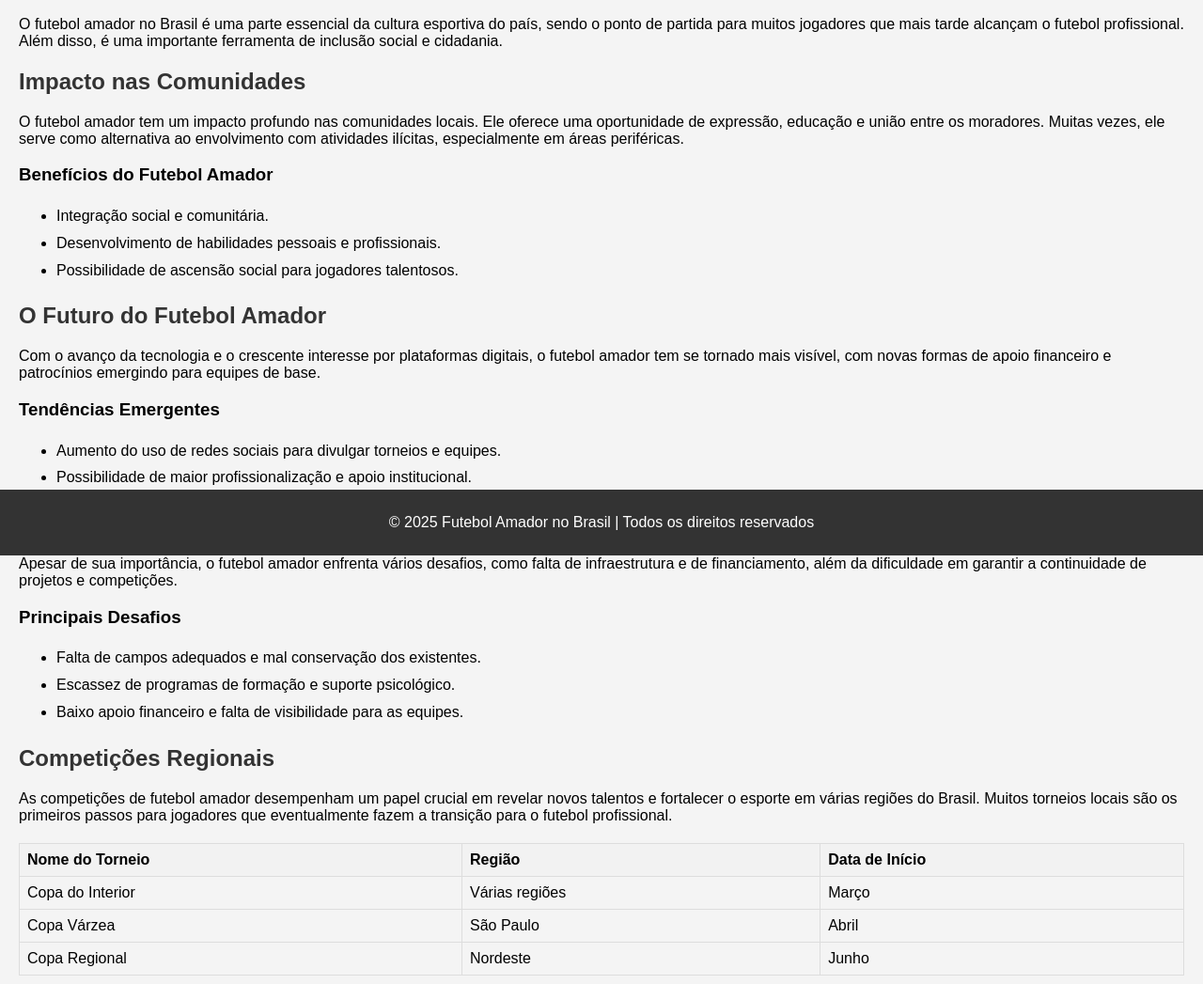
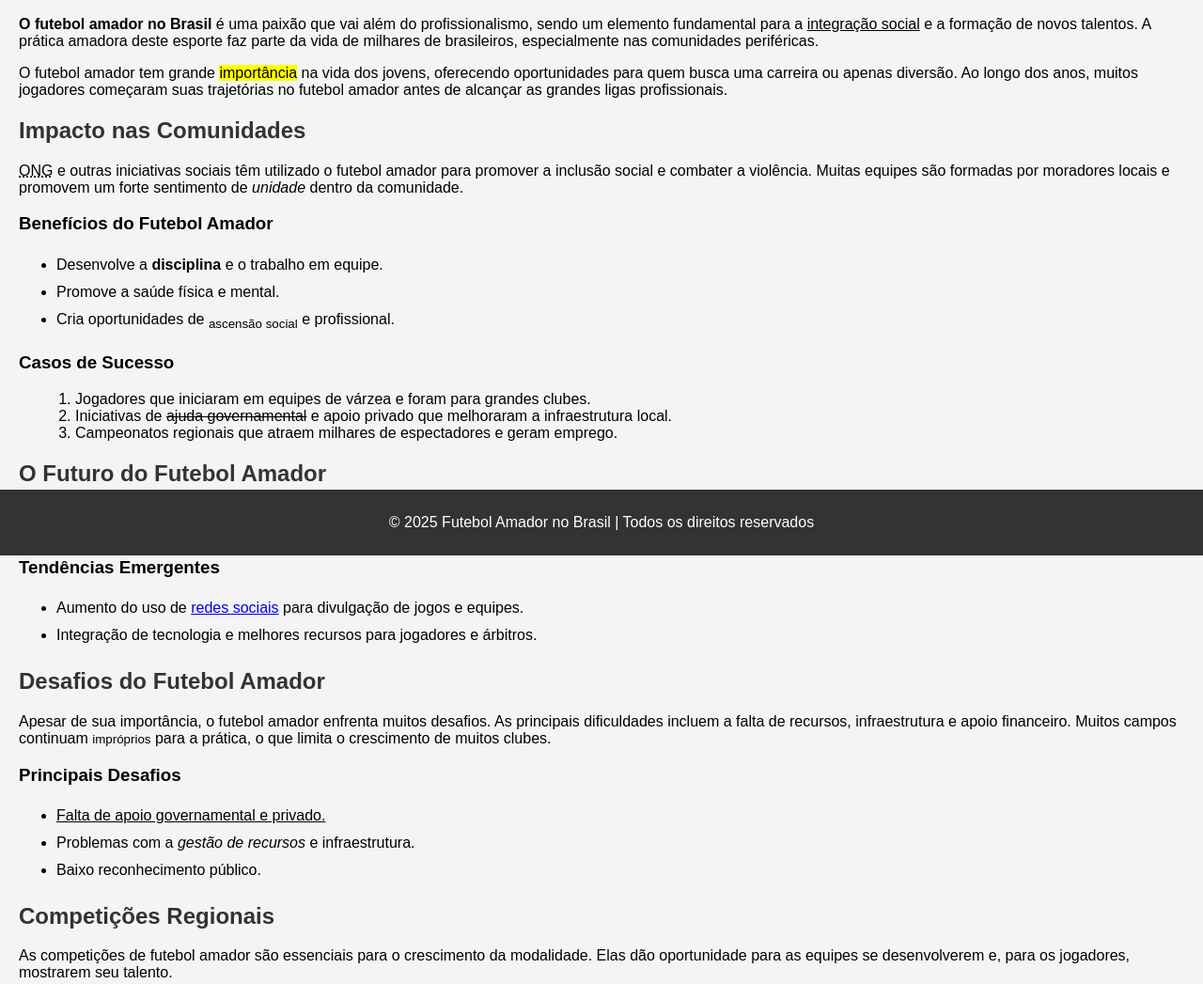
Before and after one commit to patriciojdutra/dio-curso-html, a plain HTML site: page index.html in a window 1280 px wide. Shown: the part 209-1256 px from the top of the page at 94% size. Drawn offline with Linux system fonts and the light colour scheme.

Commit message:
Update index.html

```diff
--- a/index.html
+++ b/index.html
@@ -38,6 +38,9 @@
         }
         ul {
             line-height: 1.8;
+        }
+        ol {
+            margin-left: 20px;
         }
         table {
             width: 100%;
@@ -84,47 +87,55 @@
 
     <section id="introducao">
         <h2>Introdução</h2>
-        <p>O futebol amador no Brasil é uma parte essencial da cultura esportiva do país, sendo o ponto de partida para muitos jogadores que mais tarde alcançam o futebol profissional. Além disso, é uma importante ferramenta de inclusão social e cidadania.</p>
+        <p><strong>O futebol amador no Brasil</strong> é uma paixão que vai além do profissionalismo, sendo um elemento fundamental para a <u>integração social</u> e a formação de novos talentos. A prática amadora deste esporte faz parte da vida de milhares de brasileiros, especialmente nas comunidades periféricas.</p>
+        <p>O futebol amador tem grande <mark>importância</mark> na vida dos jovens, oferecendo oportunidades para quem busca uma carreira ou apenas diversão. Ao longo dos anos, muitos jogadores começaram suas trajetórias no futebol amador antes de alcançar as grandes ligas profissionais.</p>
     </section>
 
     <section id="impacto">
         <h2>Impacto nas Comunidades</h2>
-        <p>O futebol amador tem um impacto profundo nas comunidades locais. Ele oferece uma oportunidade de expressão, educação e união entre os moradores. Muitas vezes, ele serve como alternativa ao envolvimento com atividades ilícitas, especialmente em áreas periféricas.</p>
+        <p><abbr title="Organização não governamental">ONG</abbr> e outras iniciativas sociais têm utilizado o futebol amador para promover a inclusão social e combater a violência. Muitas equipes são formadas por moradores locais e promovem um forte sentimento de <i>unidade</i> dentro da comunidade.</p>
 
         <h3>Benefícios do Futebol Amador</h3>
         <ul>
-            <li>Integração social e comunitária.</li>
-            <li>Desenvolvimento de habilidades pessoais e profissionais.</li>
-            <li>Possibilidade de ascensão social para jogadores talentosos.</li>
+            <li>Desenvolve a <strong>disciplina</strong> e o trabalho em equipe.</li>
+            <li>Promove a saúde física e mental.</li>
+            <li>Cria oportunidades de <sub>ascensão social</sub> e profissional.</li>
         </ul>
+
+        <h3>Casos de Sucesso</h3>
+        <ol>
+            <li>Jogadores que iniciaram em equipes de várzea e foram para grandes clubes.</li>
+            <li>Iniciativas de <del>ajuda governamental</del> e apoio privado que melhoraram a infraestrutura local.</li>
+            <li>Campeonatos regionais que atraem milhares de espectadores e geram emprego.</li>
+        </ol>
     </section>
 
     <section id="futuro">
         <h2>O Futuro do Futebol Amador</h2>
-        <p>Com o avanço da tecnologia e o crescente interesse por plataformas digitais, o futebol amador tem se tornado mais visível, com novas formas de apoio financeiro e patrocínios emergindo para equipes de base.</p>
+        <p>O futuro do futebol amador está diretamente ligado ao <i>desenvolvimento das plataformas digitais</i> e à crescente <strong>profissionalização</strong> dos campeonatos locais. Com mais investimentos e visibilidade, pode-se esperar uma <font color="green">melhora significativa</font> nas condições de jogo.</p>
 
         <h3>Tendências Emergentes</h3>
         <ul>
-            <li>Aumento do uso de redes sociais para divulgar torneios e equipes.</li>
-            <li>Possibilidade de maior profissionalização e apoio institucional.</li>
+            <li>Aumento do uso de <a href="https://www.instagram.com" target="_blank">redes sociais</a> para divulgação de jogos e equipes.</li>
+            <li>Integração de tecnologia e melhores recursos para jogadores e árbitros.</li>
         </ul>
     </section>
 
     <section id="desafios">
         <h2>Desafios do Futebol Amador</h2>
-        <p>Apesar de sua importância, o futebol amador enfrenta vários desafios, como falta de infraestrutura e de financiamento, além da dificuldade em garantir a continuidade de projetos e competições.</p>
+        <p>Apesar de sua importância, o futebol amador enfrenta muitos desafios. As principais dificuldades incluem a falta de recursos, infraestrutura e apoio financeiro. Muitos campos continuam <small>impróprios</small> para a prática, o que limita o crescimento de muitos clubes.</p>
 
         <h3>Principais Desafios</h3>
         <ul>
-            <li>Falta de campos adequados e mal conservação dos existentes.</li>
-            <li>Escassez de programas de formação e suporte psicológico.</li>
-            <li>Baixo apoio financeiro e falta de visibilidade para as equipes.</li>
+            <li><u>Falta de apoio governamental e privado.</u></li>
+            <li>Problemas com a <i>gestão de recursos</i> e infraestrutura.</li>
+            <li>Baixo reconhecimento público.</li>
         </ul>
     </section>
 
     <section id="competicoes">
         <h2>Competições Regionais</h2>
-        <p>As competições de futebol amador desempenham um papel crucial em revelar novos talentos e fortalecer o esporte em várias regiões do Brasil. Muitos torneios locais são os primeiros passos para jogadores que eventualmente fazem a transição para o futebol profissional.</p>
+        <p>As competições de futebol amador são essenciais para o crescimento da modalidade. Elas dão oportunidade para as equipes se desenvolverem e, para os jogadores, mostrarem seu talento.</p>
 
         <table>
             <thead>
@@ -156,7 +167,7 @@
 
     <section id="conclusao">
         <h2>Conclusão</h2>
-        <p>O futebol amador no Brasil continua a ser um pilar fundamental da cultura esportiva do país. Apesar dos desafios, ele tem um futuro promissor, com a possibilidade de maior visibilidade e apoio institucional. O futebol amador é, sem dúvida, uma parte essencial da história do futebol no Brasil.</p>
+        <p>O futebol amador no Brasil tem um papel fundamental na formação de novos jogadores e no fortalecimento da cultura esportiva nacional. Embora enfrente desafios, seu futuro é promissor, com a ajuda de novas tecnologias e apoio de patrocinadores e da sociedade.</p>
     </section>
 
 </div>
```
